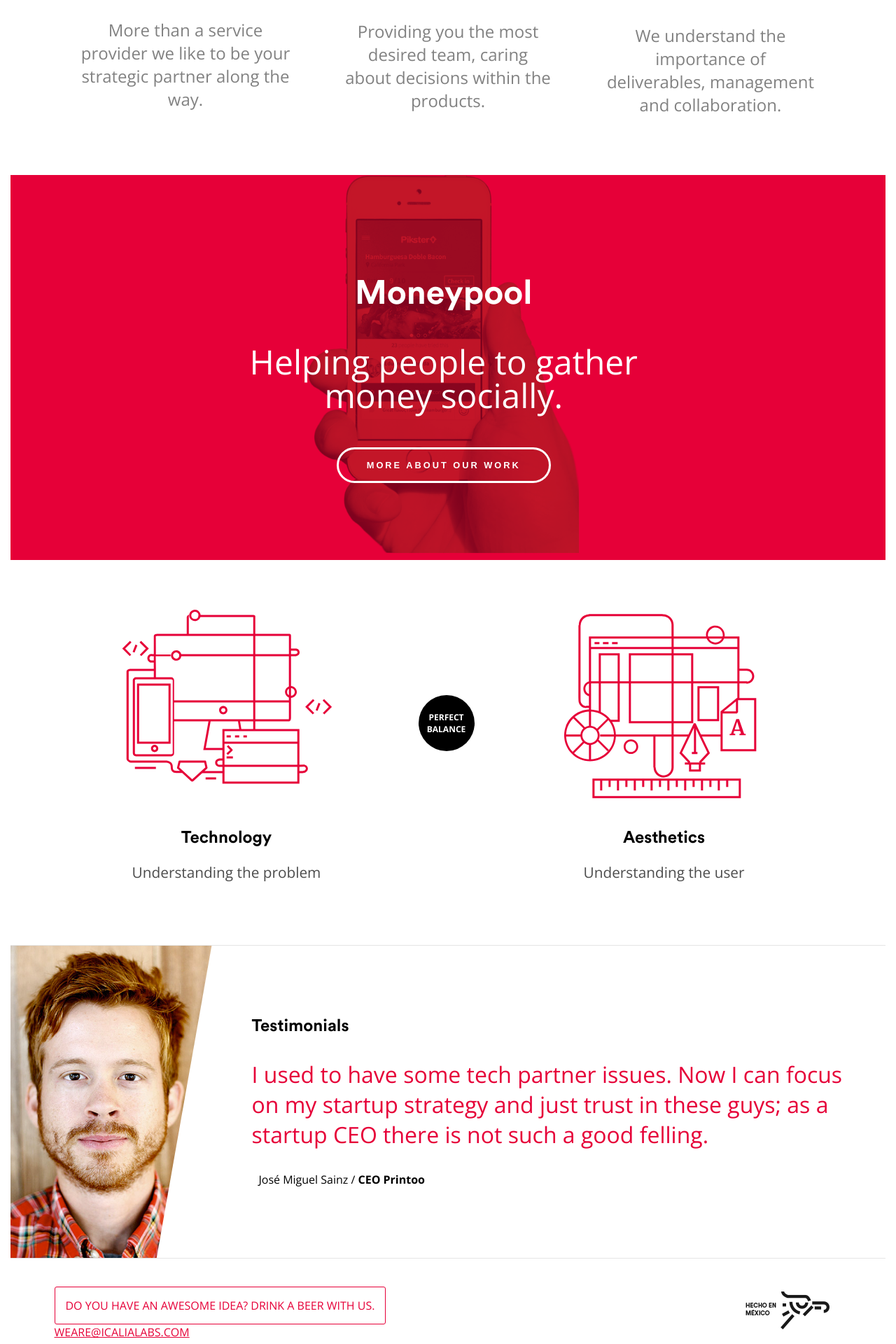
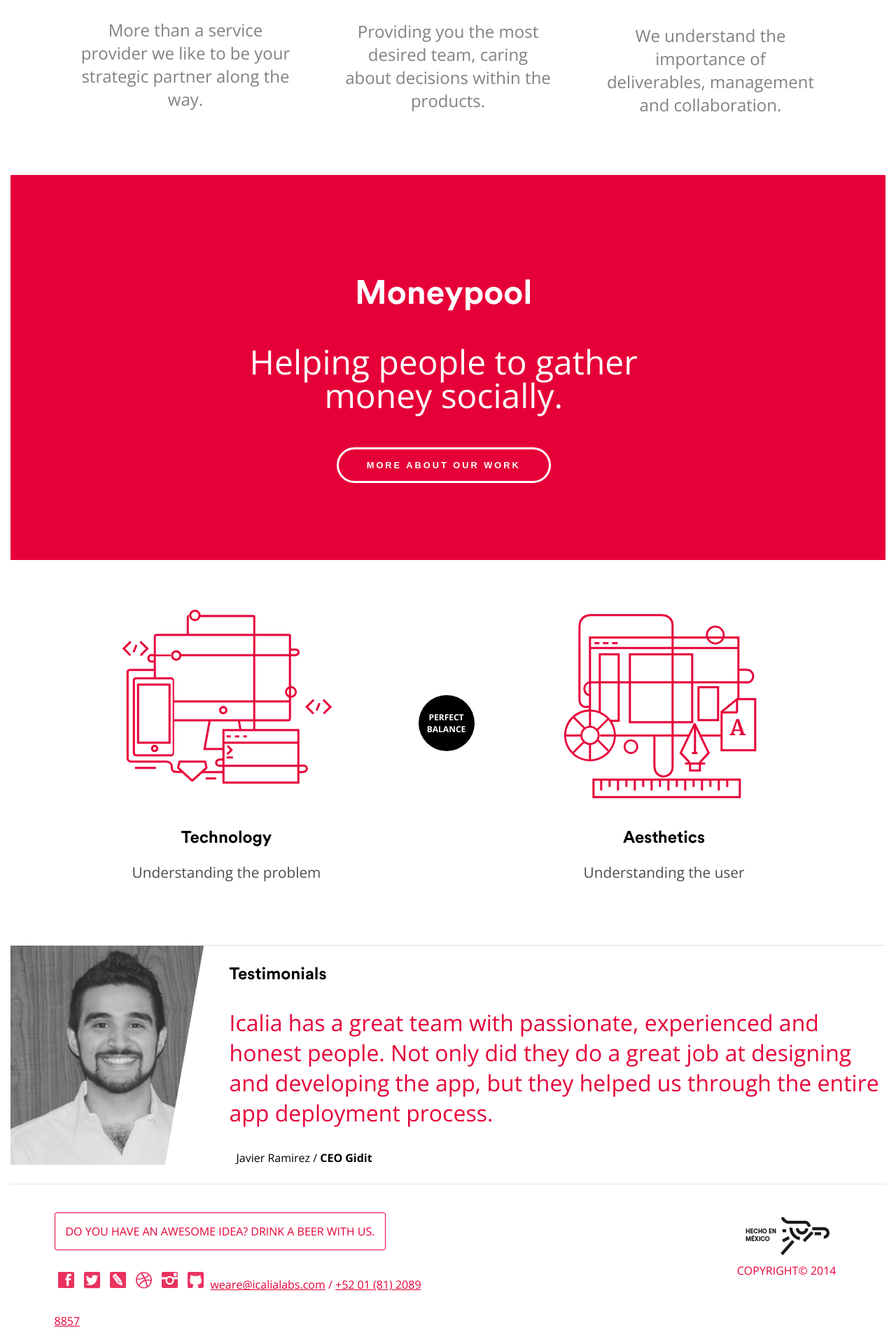
Before and after one commit to sshkarupa/icalialabs, a Jekyll site: the page built from templates/index.html, in a window 1280 px wide. Shown: the part 996-2916 px from the top of the page at 70% size. Built offline with Jekyll 4.4.1, drawn with Linux system fonts in a browser that asks for light colours; nearby versions of some CDN libraries; comment, search, counter and statistics services are not loaded; grey boxes are pictures that could not be loaded.

Commit message:
fix projects ont landing

```diff
--- a/sass/_base.scss
+++ b/sass/_base.scss
@@ -347,9 +347,10 @@
 
   .social-icons-footer {
     margin: 20px 0px;
+    display: inline-block;
 
     a {
-      margin: 10px 0px;
+      margin: 10px 5px;
       display: inline-block;
       opacity: 0.8;
 
--- a/sass/_index.scss
+++ b/sass/_index.scss
@@ -260,7 +260,6 @@
     overflow: hidden;
 
     img {
-      display: none !important;
       width: 100%;
     }
   }
@@ -276,12 +275,12 @@
   }
 
   .quote-container {
-    height: 446px;
+    height: 340px;
     position: relative;
   }
 
   .quote {
-    padding: 4rem 2rem;
+    // padding: 4rem 2rem;
 
     blockquote {
 
--- a/templates/_layouts/application.html
+++ b/templates/_layouts/application.html
@@ -65,7 +65,6 @@
     <div class="container row clearfix">
       <div class="col-6">
         <a href="/contact" class="contact-link">Do you have an awesome idea? Drink a beer with us.</a>
-        <a href="mailto:weare@icalialabs.com" class="downcase" target="_blank">weare@icalialabs.com</a>
         <div class="social-icons-footer">
           <a href="https://www.facebook.com/icalialabs"><img src="/assets/img/fb-icon.png" alt="Icalia Labs on Facebook" title="Icalia Labs on Facebook"></a>
           <a href="https://twitter.com/icalialabs"><img src="/assets/img/tw-icon.png" alt="Icalia Labs on Twitter" title="Icalia Labs on Twitter"></a>
@@ -74,9 +73,11 @@
           <a href="http://instagram.com/icalialabs"><img src="/assets/img/instagram-icon.png" alt="Icalia Labs on Instagram" title="Icalia Labs on Instagram"></a>
           <a href="https://github.com/IcaliaLabs/"><img src="/assets/img/github-icon.png" alt="Icalia Labs on Github" title="Icalia Labs on Github"></a>
         </div>
+        <a href="mailto:weare@icalialabs.com" class="downcase" target="_blank">weare@icalialabs.com</a> / <a href="mailto:weare@icalialabs.com" class="downcase" target="_blank">+52 01 (81) 2089 8857</a>
       </div>
       <div class="col-6 align-right">
         <p><img src="/assets/img/hecho-mexico.png" alt="Hecho en Mexico" title="Hecho en Mexico"></p>
+        <span>Copyright© 2014</span>
       </div>
     </div>
   </footer>
--- a/templates/assets/stylesheets/application.css
+++ b/templates/assets/stylesheets/application.css
@@ -1179,7 +1179,12 @@
   color: rgba(230, 0, 56, 0.5);
 }
 
-/* line 36, ../../../sass/_base.scss */
+/* line 35, ../../../sass/_base.scss */
+.downcase {
+  text-transform: lowercase;
+}
+
+/* line 37, ../../../sass/_base.scss */
 .clearfix:after {
   content: " ";
   display: block;
@@ -1187,22 +1192,22 @@
   clear: both;
 }
 
-/* line 43, ../../../sass/_base.scss */
+/* line 44, ../../../sass/_base.scss */
 .align-right {
   text-align: right;
 }
 
-/* line 47, ../../../sass/_base.scss */
+/* line 48, ../../../sass/_base.scss */
 .light-gray {
   color: rgba(0, 0, 0, 0.05);
 }
 
-/* line 51, ../../../sass/_base.scss */
+/* line 52, ../../../sass/_base.scss */
 .red {
   color: #e60038;
 }
 
-/* line 55, ../../../sass/_base.scss */
+/* line 56, ../../../sass/_base.scss */
 .primary-button {
   background: #f9f9f9;
   border: 1px solid #e60038;
@@ -1212,7 +1217,7 @@
   text-decoration: none;
 }
 
-/* line 64, ../../../sass/_base.scss */
+/* line 65, ../../../sass/_base.scss */
 .secondary-button {
   background: #e60038;
   border: 1px solid #FFF;
@@ -1223,7 +1228,7 @@
   text-decoration: none;
 }
 
-/* line 74, ../../../sass/_base.scss */
+/* line 75, ../../../sass/_base.scss */
 .action-btn {
   background: transparent;
   display: inline-block;
@@ -1242,7 +1247,7 @@
   border: 3px solid #fff;
   font-weight: 900;
 }
-/* line 89, ../../../sass/_base.scss */
+/* line 90, ../../../sass/_base.scss */
 .action-btn:hover {
   color: #e60038;
   background: #fff;
@@ -1253,17 +1258,17 @@
   cursor: pointer;
 }
 
-/* line 97, ../../../sass/_base.scss */
+/* line 98, ../../../sass/_base.scss */
 .capital {
   text-transform: uppercase;
 }
 
-/* line 101, ../../../sass/_base.scss */
+/* line 102, ../../../sass/_base.scss */
 .text-center {
   text-align: center;
 }
 
-/* line 105, ../../../sass/_base.scss */
+/* line 106, ../../../sass/_base.scss */
 .vertical-align {
   position: relative;
   top: 50%;
@@ -1272,17 +1277,17 @@
   transform: translateY(-50%);
 }
 
-/* line 109, ../../../sass/_base.scss */
+/* line 110, ../../../sass/_base.scss */
 .pull-right {
   float: right;
 }
 
-/* line 113, ../../../sass/_base.scss */
+/* line 114, ../../../sass/_base.scss */
 .pull-left {
   float: left;
 }
 
-/* line 117, ../../../sass/_base.scss */
+/* line 118, ../../../sass/_base.scss */
 .big-header {
   color: #FFF;
   margin: 45px;
@@ -1290,14 +1295,14 @@
   line-height: 1em;
 }
 
-/* line 124, ../../../sass/_base.scss */
+/* line 125, ../../../sass/_base.scss */
 .big-tagline {
   color: #FFF;
   font-size: 2rem;
   font-weight: 200;
 }
 
-/* line 132, ../../../sass/_base.scss */
+/* line 133, ../../../sass/_base.scss */
 .menu-overlay {
   position: fixed;
   background: rgba(230, 0, 56, 0.9);
@@ -1308,14 +1313,14 @@
   z-index: 300;
   display: none;
 }
-/* line 140, ../../../sass/_base.scss */
+/* line 141, ../../../sass/_base.scss */
 .menu-overlay .menu-content {
   text-align: center;
   color: #f9f9f9;
   padding: 100px 0px;
   display: none;
 }
-/* line 148, ../../../sass/_base.scss */
+/* line 149, ../../../sass/_base.scss */
 .menu-overlay a {
   font-size: 3em;
   color: #fff;
@@ -1324,59 +1329,59 @@
   margin: 10px 0px;
   text-decoration: none;
 }
-/* line 156, ../../../sass/_base.scss */
+/* line 157, ../../../sass/_base.scss */
 .menu-overlay a:hover {
   -moz-transform: scale(1.05);
   -ms-transform: scale(1.05);
   -webkit-transform: scale(1.05);
   transform: scale(1.05);
 }
-/* line 161, ../../../sass/_base.scss */
+/* line 162, ../../../sass/_base.scss */
 .menu-overlay .social-info a {
   display: inline-block;
   font-size: 2em;
   margin: 20px 30px;
 }
 
-/* line 168, ../../../sass/_base.scss */
+/* line 169, ../../../sass/_base.scss */
 .show-menu {
   display: block !important;
 }
 
-/* line 173, ../../../sass/_base.scss */
+/* line 174, ../../../sass/_base.scss */
 .index .main-menu {
   -moz-animation: bounceInDown 2s;
   -webkit-animation: bounceInDown 2s;
   animation: bounceInDown 2s;
 }
 
-/* line 178, ../../../sass/_base.scss */
+/* line 179, ../../../sass/_base.scss */
 .main-menu {
   position: relative;
   width: 90%;
   margin: 0 auto;
   z-index: 310;
 }
-/* line 184, ../../../sass/_base.scss */
+/* line 185, ../../../sass/_base.scss */
 .main-menu.active {
   left: 0;
   position: fixed;
   right: 0;
 }
-/* line 190, ../../../sass/_base.scss */
+/* line 191, ../../../sass/_base.scss */
 .main-menu .logo {
   position: absolute;
   left: 40px;
   z-index: 100;
 }
-/* line 195, ../../../sass/_base.scss */
+/* line 196, ../../../sass/_base.scss */
 .main-menu .logo svg {
   fill: white;
   width: 60px;
   height: 60px;
   margin-top: 10px;
 }
-/* line 204, ../../../sass/_base.scss */
+/* line 205, ../../../sass/_base.scss */
 .main-menu .burger {
   width: 45px;
   position: absolute;
@@ -1389,12 +1394,12 @@
   -webkit-transform-origin: center 25%;
   transform-origin: center 25%;
 }
-/* line 213, ../../../sass/_base.scss */
+/* line 214, ../../../sass/_base.scss */
 .main-menu .burger:hover {
   opacity: 0.7;
   cursor: pointer;
 }
-/* line 218, ../../../sass/_base.scss */
+/* line 219, ../../../sass/_base.scss */
 .main-menu .burger .one, .main-menu .burger .two, .main-menu .burger .three {
   width: 35px;
   height: 5px;
@@ -1406,14 +1411,14 @@
   -webkit-transition: all 0.5s ease-in-out;
   transition: all 0.5s ease-in-out;
 }
-/* line 227, ../../../sass/_base.scss */
+/* line 228, ../../../sass/_base.scss */
 .main-menu .burger.active {
   -moz-animation: spin 0.5s ease-in-out;
   -webkit-animation: spin 0.5s ease-in-out;
   animation: spin 0.5s ease-in-out;
   top: 20px;
 }
-/* line 233, ../../../sass/_base.scss */
+/* line 234, ../../../sass/_base.scss */
 .main-menu .burger .one-active {
   -moz-animation: rotate-left 0.5s ease-in;
   -webkit-animation: rotate-left 0.5s ease-in;
@@ -1421,7 +1426,7 @@
   animation-delay: 0.1s;
   z-index: 999;
 }
-/* line 239, ../../../sass/_base.scss */
+/* line 240, ../../../sass/_base.scss */
 .main-menu .burger .three-active {
   -moz-animation: rotate-right 0.5s ease-in;
   -webkit-animation: rotate-right 0.5s ease-in;
@@ -1429,7 +1434,7 @@
   animation-delay: 0.1s;
   z-index: 999;
 }
-/* line 245, ../../../sass/_base.scss */
+/* line 246, ../../../sass/_base.scss */
 .main-menu .burger .hide-two {
   -moz-animation: hide 0.5s ease-in;
   -webkit-animation: hide 0.5s ease-in;
@@ -1438,20 +1443,20 @@
   z-index: 999;
 }
 
-/* line 257, ../../../sass/_base.scss */
+/* line 258, ../../../sass/_base.scss */
 .team .main-menu .logo svg, .contact .main-menu .logo svg, .projects .main-menu .logo svg, .process .main-menu .logo svg {
   fill: #e60038;
 }
-/* line 263, ../../../sass/_base.scss */
+/* line 264, ../../../sass/_base.scss */
 .team .main-menu .burger .one, .team .main-menu .burger .two, .team .main-menu .burger .three, .contact .main-menu .burger .one, .contact .main-menu .burger .two, .contact .main-menu .burger .three, .projects .main-menu .burger .one, .projects .main-menu .burger .two, .projects .main-menu .burger .three, .process .main-menu .burger .one, .process .main-menu .burger .two, .process .main-menu .burger .three {
   background: #e60038;
 }
-/* line 267, ../../../sass/_base.scss */
+/* line 268, ../../../sass/_base.scss */
 .team .main-menu .burger.active .one, .team .main-menu .burger.active .two, .team .main-menu .burger.active .three, .contact .main-menu .burger.active .one, .contact .main-menu .burger.active .two, .contact .main-menu .burger.active .three, .projects .main-menu .burger.active .one, .projects .main-menu .burger.active .two, .projects .main-menu .burger.active .three, .process .main-menu .burger.active .one, .process .main-menu .burger.active .two, .process .main-menu .burger.active .three {
   background: #FFF;
 }
 
-/* line 275, ../../../sass/_base.scss */
+/* line 276, ../../../sass/_base.scss */
 .one-active {
   -moz-transform: rotate(45deg);
   -ms-transform: rotate(45deg);
@@ -1459,12 +1464,12 @@
   transform: rotate(45deg);
 }
 
-/* line 279, ../../../sass/_base.scss */
+/* line 280, ../../../sass/_base.scss */
 .hide-two {
   opacity: 0;
 }
 
-/* line 284, ../../../sass/_base.scss */
+/* line 285, ../../../sass/_base.scss */
 .three-active {
   -moz-transform: rotate(-45deg);
   -ms-transform: rotate(-45deg);
@@ -1474,7 +1479,7 @@
   top: -20px;
 }
 
-/* line 292, ../../../sass/_base.scss */
+/* line 293, ../../../sass/_base.scss */
 .load-mask {
   background: #e60038;
   position: fixed;
@@ -1486,18 +1491,18 @@
   opacity: 1;
 }
 
-/* line 303, ../../../sass/_base.scss */
+/* line 304, ../../../sass/_base.scss */
 .hide-mask {
   opacity: 0;
 }
 
-/* line 307, ../../../sass/_base.scss */
+/* line 308, ../../../sass/_base.scss */
 .focus {
   position: relative;
   z-index: 200;
 }
 
-/* line 312, ../../../sass/_base.scss */
+/* line 313, ../../../sass/_base.scss */
 .to-top {
   bottom: 30px;
   height: 50px;
@@ -1507,25 +1512,25 @@
   visibility: hidden;
   width: 50px;
 }
-/* line 321, ../../../sass/_base.scss */
+/* line 322, ../../../sass/_base.scss */
 .to-top.show {
   cursor: pointer;
   opacity: 1;
   visibility: visible;
 }
 
-/* line 328, ../../../sass/_base.scss */
+/* line 329, ../../../sass/_base.scss */
 .footer {
   background: #fff;
   color: #e60038;
   text-transform: uppercase;
   padding: 2rem 0;
 }
-/* line 334, ../../../sass/_base.scss */
+/* line 335, ../../../sass/_base.scss */
 .footer p, .footer a {
   font-size: 16px;
 }
-/* line 338, ../../../sass/_base.scss */
+/* line 339, ../../../sass/_base.scss */
 .footer .contact-link {
   border: 1px solid;
   -moz-border-radius: 3px;
@@ -1536,17 +1541,18 @@
   padding: 15px;
   display: inline-block;
 }
-/* line 347, ../../../sass/_base.scss */
+/* line 348, ../../../sass/_base.scss */
 .footer .social-icons-footer {
   margin: 20px 0px;
-}
-/* line 350, ../../../sass/_base.scss */
+  display: inline-block;
+}
+/* line 352, ../../../sass/_base.scss */
 .footer .social-icons-footer a {
-  margin: 10px 0px;
+  margin: 10px 5px;
   display: inline-block;
   opacity: 0.8;
 }
-/* line 355, ../../../sass/_base.scss */
+/* line 357, ../../../sass/_base.scss */
 .footer .social-icons-footer a:hover {
   opacity: 1;
 }
@@ -1800,46 +1806,46 @@
     left: -70%;
   }
 }
-/* line 451, ../../../sass/_base.scss */
+/* line 453, ../../../sass/_base.scss */
 .info {
   background: #FFF;
   width: 100%;
   min-height: 300px;
 }
-/* line 456, ../../../sass/_base.scss */
+/* line 458, ../../../sass/_base.scss */
 .info a, .info span {
   text-decoration: none;
 }
 
-/* line 463, ../../../sass/_base.scss */
+/* line 465, ../../../sass/_base.scss */
 .simple-modal {
   position: fixed;
   top: 10%;
   visibility: hidden;
 }
-/* line 468, ../../../sass/_base.scss */
+/* line 470, ../../../sass/_base.scss */
 .simple-modal .modal-header {
   background: transparent;
   text-align: center;
   color: #e60038;
 }
-/* line 473, ../../../sass/_base.scss */
+/* line 475, ../../../sass/_base.scss */
 .simple-modal .modal-header h3 {
   font-size: 4rem;
 }
-/* line 479, ../../../sass/_base.scss */
+/* line 481, ../../../sass/_base.scss */
 .simple-modal .modal-content {
   overflow: visible;
   padding: 50px;
   text-align: center;
 }
-/* line 484, ../../../sass/_base.scss */
+/* line 486, ../../../sass/_base.scss */
 .simple-modal .modal-content p {
   font-weight: 100;
   font-size: 2em;
   color: rgba(0, 0, 0, 0.5);
 }
-/* line 491, ../../../sass/_base.scss */
+/* line 493, ../../../sass/_base.scss */
 .simple-modal .modal-content .modal-close {
   cursor: pointer;
   position: absolute;
@@ -1850,7 +1856,7 @@
   border-radius: 100px;
   padding: 5px 20px;
 }
-/* line 502, ../../../sass/_base.scss */
+/* line 504, ../../../sass/_base.scss */
 .simple-modal .modal-content .modal-content {
   min-height: 300px;
   opacity: 1;
@@ -1862,42 +1868,42 @@
  * ====================================================
  */
 @media only screen and (max-width: 767px) {
-  /* line 515, ../../../sass/_base.scss */
+  /* line 517, ../../../sass/_base.scss */
   html {
     font-size: 11px;
     border: none;
   }
 
-  /* line 521, ../../../sass/_base.scss */
+  /* line 523, ../../../sass/_base.scss */
   .menu-overlay a {
     margin: 0 0;
   }
-  /* line 525, ../../../sass/_base.scss */
+  /* line 527, ../../../sass/_base.scss */
   .menu-overlay .menu-content {
     padding: 50px 0;
   }
-  /* line 530, ../../../sass/_base.scss */
+  /* line 532, ../../../sass/_base.scss */
   .menu-overlay .social-info a {
     margin: 10px;
   }
 
-  /* line 538, ../../../sass/_base.scss */
+  /* line 540, ../../../sass/_base.scss */
   .main-menu .logo {
     left: 0;
   }
-  /* line 542, ../../../sass/_base.scss */
+  /* line 544, ../../../sass/_base.scss */
   .main-menu .burger {
     right: 10px;
     top: 20px;
   }
 
-  /* line 549, ../../../sass/_base.scss */
+  /* line 551, ../../../sass/_base.scss */
   .intro .intro-content {
     padding: 10rem 0;
   }
 }
 @media only screen and (min-width: 768px) and (max-width: 1280px) {
-  /* line 557, ../../../sass/_base.scss */
+  /* line 559, ../../../sass/_base.scss */
   .menu-overlay a {
     margin: 3px 0;
   }
@@ -2207,10 +2213,9 @@
 }
 /* line 262, ../../../sass/_index.scss */
 .testimonials .picture img {
-  display: block;
   width: 100%;
 }
-/* line 268, ../../../sass/_index.scss */
+/* line 267, ../../../sass/_index.scss */
 .testimonials .fake-skew {
   width: 200px;
   right: -135px;
@@ -2223,23 +2228,19 @@
   bottom: 0;
   background: #fff;
 }
-/* line 278, ../../../sass/_index.scss */
+/* line 277, ../../../sass/_index.scss */
 .testimonials .quote-container {
-  height: 446px;
+  height: 340px;
   position: relative;
 }
-/* line 283, ../../../sass/_index.scss */
-.testimonials .quote {
-  padding: 4rem 2rem;
-}
-/* line 288, ../../../sass/_index.scss */
+/* line 287, ../../../sass/_index.scss */
 .testimonials .quote blockquote p {
   color: #e60038;
   font-size: 2em;
   padding: 2rem 0;
   font-weight: 100;
 }
-/* line 295, ../../../sass/_index.scss */
+/* line 294, ../../../sass/_index.scss */
 .testimonials .quote blockquote .cite {
   color: #000;
   padding: 0px 10px;
@@ -2586,18 +2587,19 @@
 /* line 18, ../../../sass/_projects.scss */
 .project:hover {
   background-size: 105%;
-}
-/* line 22, ../../../sass/_projects.scss */
+  box-shadow: inset 0px 0px 50px 20px rgba(0, 0, 0, 0.4);
+}
+/* line 23, ../../../sass/_projects.scss */
 .project.row {
   margin: 0;
 }
-/* line 24, ../../../sass/_projects.scss */
+/* line 25, ../../../sass/_projects.scss */
 .project .project-listing {
   color: #FFF;
   font-family: 'Open Sans', sans-serif;
   font-weight: normal;
 }
-/* line 29, ../../../sass/_projects.scss */
+/* line 30, ../../../sass/_projects.scss */
 .project .project-listing h4 {
   color: rgba(0, 0, 0, 0.8);
   font-family: 'Open Sans', sans-serif;
@@ -2605,7 +2607,7 @@
   letter-spacing: 2px;
   margin-top: 20px;
 }
-/* line 39, ../../../sass/_projects.scss */
+/* line 40, ../../../sass/_projects.scss */
 .project .project-info {
   background: rgba(0, 0, 0, 0.8);
   border-radius: 100px;
@@ -2614,7 +2616,7 @@
   padding: 10px;
   text-align: center;
 }
-/* line 49, ../../../sass/_projects.scss */
+/* line 50, ../../../sass/_projects.scss */
 .project .project-link {
   background: transparent;
   color: #FFF;
@@ -2636,12 +2638,12 @@
   transition: all 0.5s ease;
 }
 @media only screen and (max-width: 768px) {
-  /* line 49, ../../../sass/_projects.scss */
+  /* line 50, ../../../sass/_projects.scss */
   .project .project-link {
     padding: 15px 30px;
   }
 }
-/* line 70, ../../../sass/_projects.scss */
+/* line 71, ../../../sass/_projects.scss */
 .project .project-link:before {
   border-top: 3px solid #FFF;
   border-right: 3px solid #FFF;
@@ -2664,11 +2666,11 @@
   transition: all 0.3s;
   top: 50%;
 }
-/* line 87, ../../../sass/_projects.scss */
+/* line 88, ../../../sass/_projects.scss */
 .project .project-link:hover {
   background: rgba(0, 0, 0, 0.6);
 }
-/* line 92, ../../../sass/_projects.scss */
+/* line 93, ../../../sass/_projects.scss */
 .project .project-link:hover:before {
   left: 80%;
   opacity: 1;
@@ -3415,13 +3417,23 @@
     opacity: 1;
   }
 }
-/* line 189, ../../../sass/_culture.scss */
+/* line 190, ../../../sass/_culture.scss */
 .culture .positions {
   background: rgba(0, 0, 0, 0.05);
   min-height: 300px;
   padding: 150px 0px;
 }
-/* line 194, ../../../sass/_culture.scss */
+/* line 195, ../../../sass/_culture.scss */
+.culture .positions .position-modal {
+  color: rgba(0, 0, 0, 0.7);
+  top: 0;
+  padding: 0;
+}
+/* line 200, ../../../sass/_culture.scss */
+.culture .positions .position-modal .modal-content {
+  text-align: left;
+}
+/* line 206, ../../../sass/_culture.scss */
 .culture .positions p {
   width: 60%;
   margin: 30px auto;
@@ -3430,7 +3442,7 @@
   font-size: 1.3em;
   font-weight: 200;
 }
-/* line 203, ../../../sass/_culture.scss */
+/* line 215, ../../../sass/_culture.scss */
 .culture .positions .position {
   border: 3px solid #1D252E;
   color: #1D252E;
@@ -3440,46 +3452,46 @@
   width: 90%;
   text-decoration: none;
 }
-/* line 212, ../../../sass/_culture.scss */
+/* line 224, ../../../sass/_culture.scss */
 .culture .positions .position:hover {
   background: #1D252E;
   color: #fff;
   cursor: pointer;
 }
 
-/* line 221, ../../../sass/_culture.scss */
+/* line 233, ../../../sass/_culture.scss */
 .position:hover > svg path {
   fill: #fff;
 }
 
-/* line 225, ../../../sass/_culture.scss */
+/* line 237, ../../../sass/_culture.scss */
 .square-bg-1 {
   background: rgba(0, 0, 0, 0.1);
 }
 @media only screen and (max-width: 768px) {
-  /* line 225, ../../../sass/_culture.scss */
+  /* line 237, ../../../sass/_culture.scss */
   .square-bg-1 {
     background: inherit;
   }
 }
 
-/* line 232, ../../../sass/_culture.scss */
+/* line 244, ../../../sass/_culture.scss */
 .square-bg-2 {
   background: rgba(0, 0, 0, 0.15);
 }
 @media only screen and (max-width: 768px) {
-  /* line 232, ../../../sass/_culture.scss */
+  /* line 244, ../../../sass/_culture.scss */
   .square-bg-2 {
     background: inherit;
   }
 }
 
-/* line 239, ../../../sass/_culture.scss */
+/* line 251, ../../../sass/_culture.scss */
 .square-bg-3 {
   background: rgba(0, 0, 0, 0.25);
 }
 @media only screen and (max-width: 768px) {
-  /* line 239, ../../../sass/_culture.scss */
+  /* line 251, ../../../sass/_culture.scss */
   .square-bg-3 {
     background: inherit;
   }
--- a/templates/index.html
+++ b/templates/index.html
@@ -79,24 +79,19 @@
 <section class="work">
   <div class="suraido-container work-slider" data-suraido>
     <ul>
-      <li class="item-slide" style="background:url(/assets/img/pikster.png)">
+      <li class="item-slide">
       <h2 class="big-header">Moneypool</h2>
       <p class="big-tagline">Helping people to gather money socially.</p>
       <button class="action-btn">More about our work</button>
       </li>
-      <li class="item-slide" style="background:url(/assets/img/pikster.png)">
+      <li class="item-slide" >
       <h2 class="big-header">Lander</h2>
       <p class="big-tagline">Sharing knowledge between your teammates, easily.</p>
       <button class="action-btn">More about our work</button>
       </li>
-      <li class="item-slide" style="background:url(/assets/img/pikster.png)">
+      <li class="item-slide">
       <h2 class="big-header">Printoo</h2>
       <p class="big-tagline">Your favorite photos from your phone delivered to your home, free.</p>
-      <button class="action-btn">More about our work</button>
-      </li>
-      <li class="item-slide" style="background:url(/assets/img/pikster.png)">
-      <h2 class="big-header">Mexico 100</h2>
-      <p class="big-tagline">Helping others to surpass poverty in a dignified and empowered way.</p>
       <button class="action-btn">More about our work</button>
       </li>
     </ul>
@@ -135,7 +130,7 @@
 
 <section class="testimonials row clearfix">
   <div class="picture col-3 hidden-on-xsmall hidden-on-small">
-    <img src="assets/img/ginger.png" alt="Testimonial" />
+    <img src="assets/img/testimonial.png" alt="Testimonial" />
     <div class="fake-skew"></div>
   </div>
   <div class="col-9 quote-container">
@@ -143,10 +138,10 @@
       <h4>Testimonials</h4>
       <blockquote>
         <p>
-        I used to have some tech partner issues. Now I can focus on my startup strategy and just trust in these guys; as a startup CEO there is not such a good felling.
+        Icalia has a great team with passionate, experienced and honest people. Not only did they do a great job at designing and developing the app, but they helped us through the entire app deployment process.
         </p>
         <footer class="cite">
-          <span>José Miguel Sainz / <strong>CEO Printoo</strong></span>
+          <span>Javier Ramirez / <strong>CEO Gidit</strong></span>
         </footer>
       </blockquote>
     </div>
```
